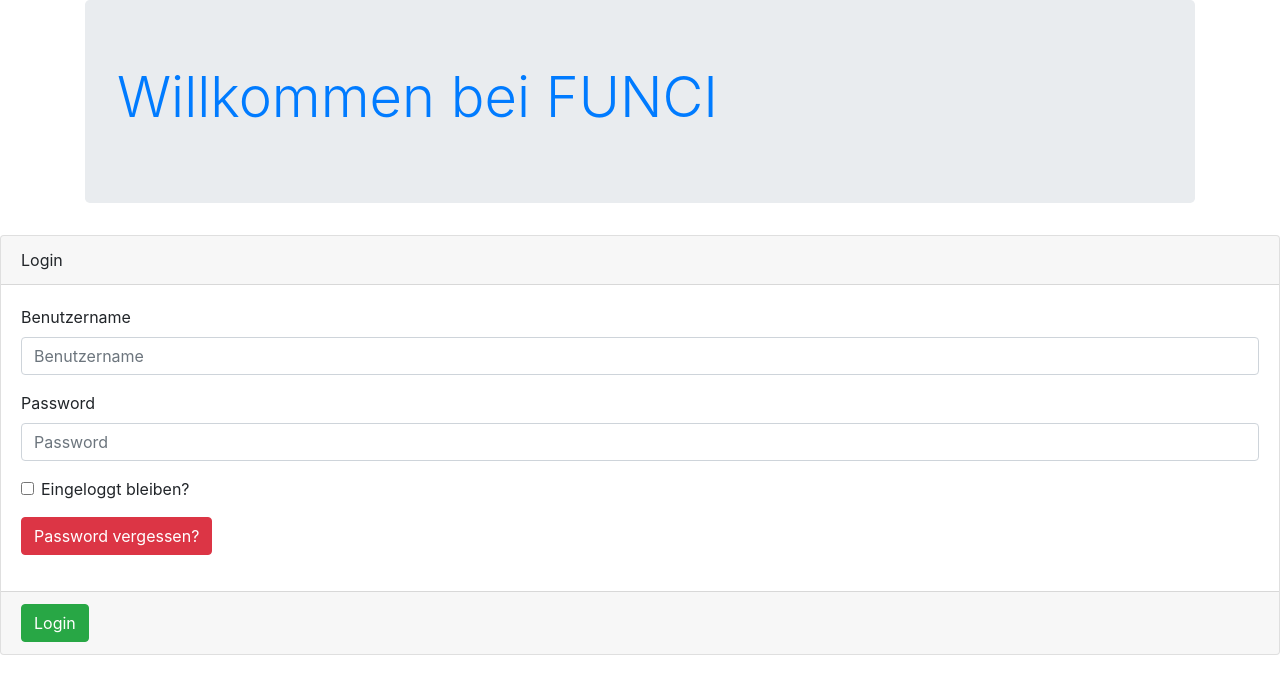
After one commit to BlackScorp/funci, a PHP site: template templates/loginWidget.php in a window 1280 px wide. The commit adds this page. Shown: the top 694 px of the page. Run offline with PHP 8.4, Linux system fonts and the light colour scheme; the template is opened without the code that fills it, so the values that code supplies are empty; some libraries are stand-ins or nearby versions.

Commit message:
created login widget

```diff
--- a/source/Account/routes.php
+++ b/source/Account/routes.php
@@ -2,3 +2,5 @@
 
 router('/account/create','viewRegistrationForm','GET');
 router('/account/create','accountCreateAction','POST');
+
+router('/account/login','loginAction');
--- a/source/Core/Template.php
+++ b/source/Core/Template.php
@@ -114,6 +114,9 @@ function section($name) {
  *
  * @return string
  */
-function escape($value) {
+function escape($value = null) {
+    if(!$value){
+        return '';
+    }
     return htmlspecialchars($value, ENT_QUOTES, 'UTF-8');
 }
--- a/source/Demo/Actions.php
+++ b/source/Demo/Actions.php
@@ -2,6 +2,8 @@
 declare(strict_types=1);
 
 function indexAction() {
-    $data = [];
+    $data = [
+        'loginWidget'=>router('/account/login')
+    ];
     return render('index', $data);
 }
--- /dev/null
+++ b/templates/loginWidget.php
@@ -0,0 +1,42 @@
+<form method="POST">
+    <div class="card">
+        <div class="card-header">
+            Login
+        </div>
+        <div class="card-body">
+            <?php if (count($errors) > 0): ?>
+                <div class="alert alert-danger" role="alert">
+                    <?php foreach ($errors as $message): ?>
+                        <p class="mb-0"><?= $message ?></p>
+                    <?php endforeach; ?>
+                </div>
+            <?php endif; ?>
+            <div class="form-group">
+                <label for="username">Benutzername</label>
+                <input class="form-control" id="username" type="text" name="username"
+                       placeholder="Benutzername"
+                       value="<?= escape($username) ?>">
+            </div>
+            <div class="form-group">
+                <label for="username">Password</label>
+                <input class="form-control" id="password" type="text" name="password"
+                       placeholder="Password"
+                       value="<?= escape($password) ?>">
+            </div>
+            <div class="form-group">
+                <div class="form-check">
+                    <input class="form-check-input" type="checkbox" name="stayLoggedIn" id="stayLoggedIn"<?= $stayLoggedIn ? ' checked="checked"' : '' ?>>
+                    <label class="form-check-label" for="stayLoggedIn">Eingeloggt bleiben?</label>
+                </div>
+            </div>
+            <div class="form-group">
+
+                <a class="btn btn-danger"href="passwordLost">Password vergessen?</a>
+            </div>
+        </div>
+        <div class="card-footer">
+            <button class="btn btn-success" name="login">Login</button>
+
+        </div>
+    </div>
+</form>
```
Also changed, not shown: source/Account/Actions.php (+20 -4 lines), templates/index.php (+10 -2 lines).
